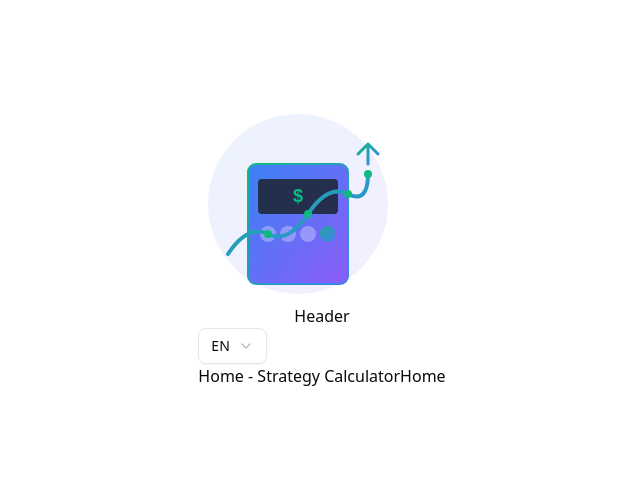
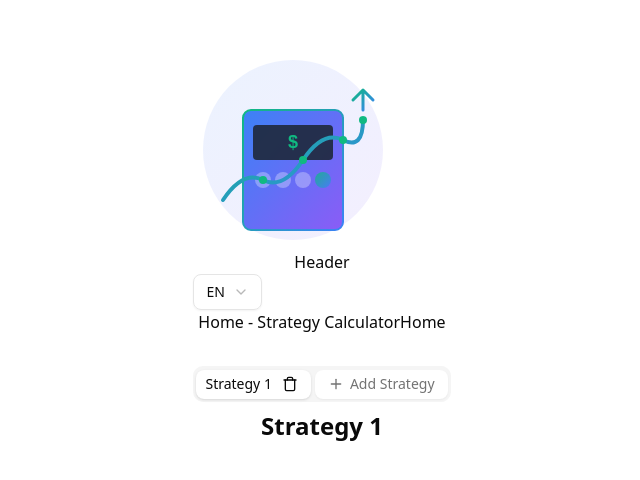
Before and after one commit to kolengri/strategy-calculator, a React (Vite) app: page / in a window 1280 px wide. Shown: the part 138-618 px from the top of the page, without its empty margins (318-958 px from the left). Built offline with nearby package versions, Linux system fonts and the light colour scheme.

Commit message:
feat: add strategy management functionality with tabs, integrate uuid for unique identifiers, and enhance localization strings

```diff
--- a/package.json
+++ b/package.json
@@ -29,6 +29,7 @@
     "react-dom": "^19",
     "react-i18next": "^16.3.5",
     "tailwind-merge": "^3.3.1",
+    "uuid": "^13.0.0",
     "zustand": "^5.0.8"
   },
   "devDependencies": {
--- a/src/components/ui/button.tsx
+++ b/src/components/ui/button.tsx
@@ -5,7 +5,7 @@
 import { cn } from "@/lib/utils";
 
 const buttonVariants = cva(
-  "inline-flex items-center justify-center gap-2 whitespace-nowrap rounded-md text-sm font-medium transition-all disabled:pointer-events-none disabled:opacity-50 [&_svg]:pointer-events-none [&_svg:not([class*='size-'])]:size-4 shrink-0 [&_svg]:shrink-0 outline-none focus-visible:border-ring focus-visible:ring-ring/50 focus-visible:ring-[3px] aria-invalid:ring-destructive/20 dark:aria-invalid:ring-destructive/40 aria-invalid:border-destructive",
+  "cursor-pointer inline-flex items-center justify-center gap-2 whitespace-nowrap rounded-md text-sm font-medium transition-all disabled:pointer-events-none disabled:opacity-50 [&_svg]:pointer-events-none [&_svg:not([class*='size-'])]:size-4 shrink-0 [&_svg]:shrink-0 outline-none focus-visible:border-ring focus-visible:ring-ring/50 focus-visible:ring-[3px] aria-invalid:ring-destructive/20 dark:aria-invalid:ring-destructive/40 aria-invalid:border-destructive",
   {
     variants: {
       variant: {
--- a/src/components/ui/tabs.tsx
+++ b/src/components/ui/tabs.tsx
@@ -1,7 +1,8 @@
-import * as React from "react"
-import * as TabsPrimitive from "@radix-ui/react-tabs"
+import * as React from "react";
+import * as TabsPrimitive from "@radix-ui/react-tabs";
 
-import { cn } from "@/lib/utils"
+import { cn } from "@/lib/utils";
+import { Button } from "./button";
 
 function Tabs({
   className,
@@ -13,7 +14,7 @@
       className={cn("flex flex-col gap-2", className)}
       {...props}
     />
-  )
+  );
 }
 
 function TabsList({
@@ -24,13 +25,16 @@
     <TabsPrimitive.List
       data-slot="tabs-list"
       className={cn(
-        "bg-muted text-muted-foreground inline-flex h-9 w-fit items-center justify-center rounded-lg p-[3px]",
+        "bg-muted text-muted-foreground inline-flex h-9 w-fit items-center justify-center rounded-lg p-[3px] space-x-1",
         className
       )}
       {...props}
     />
-  )
+  );
 }
+
+const tabsTriggerClasses =
+  "data-[state=active]:bg-background dark:data-[state=active]:text-foreground focus-visible:border-ring focus-visible:ring-ring/50 focus-visible:outline-ring dark:data-[state=active]:border-input dark:data-[state=active]:bg-input/30  inline-flex h-[calc(100%-1px)] flex-1 items-center justify-center gap-1.5 rounded-md border border-transparent px-2 py-1 text-sm font-medium whitespace-nowrap transition-[color,box-shadow] focus-visible:ring-[3px] focus-visible:outline-1 disabled:pointer-events-none disabled:opacity-50 data-[state=active]:shadow-sm [&_svg]:pointer-events-none [&_svg]:shrink-0 [&_svg:not([class*='size-'])]:size-4";
 
 function TabsTrigger({
   className,
@@ -40,13 +44,32 @@
     <TabsPrimitive.Trigger
       data-slot="tabs-trigger"
       className={cn(
-        "data-[state=active]:bg-background dark:data-[state=active]:text-foreground focus-visible:border-ring focus-visible:ring-ring/50 focus-visible:outline-ring dark:data-[state=active]:border-input dark:data-[state=active]:bg-input/30 text-foreground dark:text-muted-foreground inline-flex h-[calc(100%-1px)] flex-1 items-center justify-center gap-1.5 rounded-md border border-transparent px-2 py-1 text-sm font-medium whitespace-nowrap transition-[color,box-shadow] focus-visible:ring-[3px] focus-visible:outline-1 disabled:pointer-events-none disabled:opacity-50 data-[state=active]:shadow-sm [&_svg]:pointer-events-none [&_svg]:shrink-0 [&_svg:not([class*='size-'])]:size-4",
+        tabsTriggerClasses,
+        "text-foreground dark:text-muted-foreground",
         className
       )}
       {...props}
     />
-  )
+  );
 }
+
+export const TableTriggerLikeButton = ({
+  className,
+  onClick,
+  ...props
+}: React.ComponentProps<typeof Button>) => {
+  return (
+    <Button
+      className={cn(tabsTriggerClasses, className)}
+      {...props}
+      onClick={(e) => {
+        e.stopPropagation();
+        e.preventDefault();
+        onClick?.(e);
+      }}
+    />
+  );
+};
 
 function TabsContent({
   className,
@@ -58,7 +81,7 @@
       className={cn("flex-1 outline-none", className)}
       {...props}
     />
-  )
+  );
 }
 
-export { Tabs, TabsList, TabsTrigger, TabsContent }
+export { Tabs, TabsList, TabsTrigger, TabsContent };
--- a/src/locales/en.json
+++ b/src/locales/en.json
@@ -4,7 +4,9 @@
     "description": "Strategy Calculator"
   },
   "home": {
-    "title": "Home"
+    "title": "Home",
+    "addStrategy": "Add Strategy",
+    "newStrategy": "New Strategy"
   },
   "components": {
     "ui": {
--- a/src/pages/home.tsx
+++ b/src/pages/home.tsx
@@ -1,8 +1,20 @@
 import { useTranslation } from "react-i18next";
 import { BaseLayout } from "@/components/layouts/base";
+import {
+  TableTriggerLikeButton,
+  Tabs,
+  TabsContent,
+  TabsList,
+  TabsTrigger,
+} from "@/components/ui/tabs";
+import { useStrategyStore } from "@/stores/strategy";
+import { PlusIcon, TrashIcon } from "lucide-react";
+import { v4 as uuidv4 } from "uuid";
+import { Button } from "@/components/ui/button";
 
 export function Home() {
   const { t } = useTranslation();
+  const { strategies, addStrategy, removeStrategy } = useStrategyStore();
 
   return (
     <BaseLayout>
@@ -11,6 +23,54 @@
         {t("app.title", { title: t("home.title") })}
         {t("home.title")}
       </div>
+      <div className="flex justify-center items-center gap-8 mb-8">
+        <Tabs defaultValue={strategies.at(0)?.id ?? ""}>
+          <TabsList>
+            {strategies.map((strategy) => (
+              <TabsTrigger key={strategy.id} value={strategy.id}>
+                {strategy.name}
+                <Button
+                  className="size-6"
+                  variant="ghost"
+                  size="icon"
+                  onClick={() => {
+                    removeStrategy(strategy.id);
+                  }}
+                >
+                  <TrashIcon
+                    className="size-4"
+                    onClick={() => {
+                      removeStrategy(strategy.id);
+                    }}
+                  />
+                </Button>
+              </TabsTrigger>
+            ))}
+            <TableTriggerLikeButton
+              variant="outline"
+              onClick={() => {
+                addStrategy({
+                  id: uuidv4(),
+                  name: t("home.newStrategy") + " " + (strategies.length + 1),
+                  createdAt: new Date(),
+                  type: "age-based",
+                  age: 30,
+                });
+              }}
+            >
+              <PlusIcon className="size-4" />
+              {t("home.addStrategy")}
+            </TableTriggerLikeButton>
+          </TabsList>
+          {strategies.map((strategy) => (
+            <TabsContent key={strategy.id} value={strategy.id}>
+              <div className="flex flex-col gap-4">
+                <h2 className="text-2xl font-bold">{strategy.name}</h2>
+              </div>
+            </TabsContent>
+          ))}
+        </Tabs>
+      </div>
     </BaseLayout>
   );
 }
--- a/src/stores/strategy.ts
+++ b/src/stores/strategy.ts
@@ -1,4 +1,6 @@
 import { create } from "zustand";
+import { persist } from "zustand/middleware";
+import { v4 as uuidv4 } from "uuid";
 
 type StrategyType = "age-based" | "goal-based";
 
@@ -29,8 +31,18 @@
   resetStrategies: () => void;
 };
 
-export const useStrategyStore = create<StrategyStore>((set) => ({
-  strategies: [],
+export const useStrategyStore = create<StrategyStore>()(
+  persist(
+    (set) => ({
+      strategies: [
+        {
+          id: uuidv4(),
+          name: "Strategy 1",
+          createdAt: new Date(),
+          type: "age-based",
+          age: 30,
+        },
+      ],
       addStrategy: (strategy: Strategy) =>
         set((state) => ({ strategies: [...state.strategies, strategy] })),
       removeStrategy: (id: string) =>
@@ -42,4 +54,7 @@
           strategies: state.strategies.map((s) => (s.id === id ? strategy : s)),
         })),
       resetStrategies: () => set({ strategies: [] }),
-}));
+    }),
+    { name: "strategyStore" }
+  )
+);
```
Also changed, not shown: 1 other file (tests, documents, lock files or other folders). Lines whose indentation alone changed are shown as unchanged.
